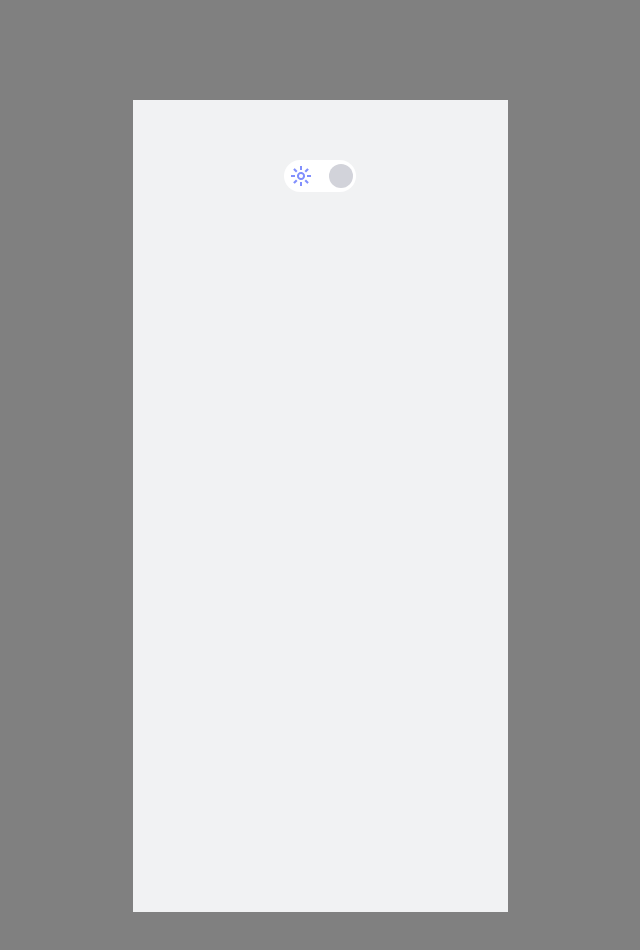
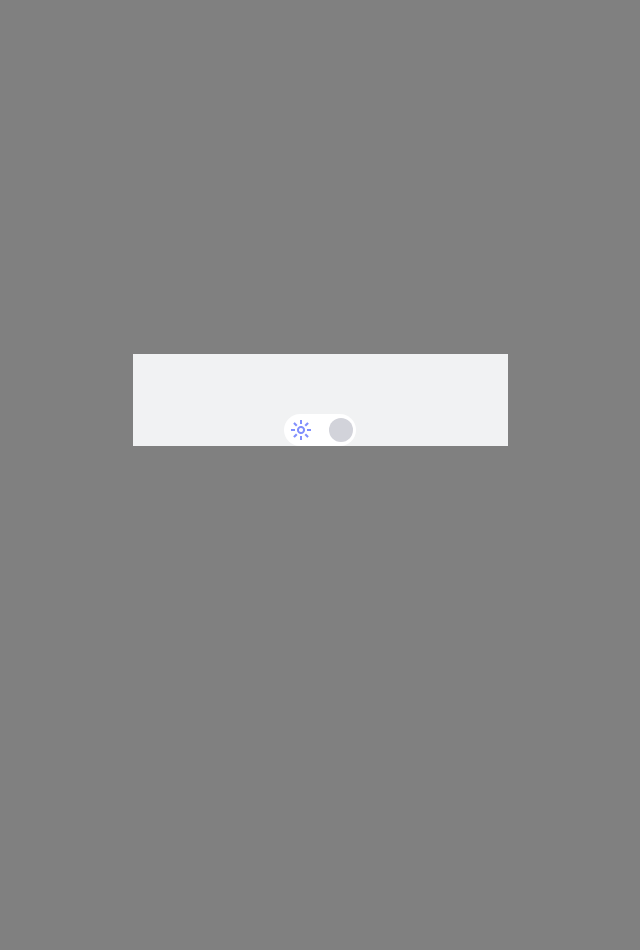
Before and after one commit to DarynaTorianyk/Calc-Pet-App, a website: page index.html in a window 1280 px wide. Shown: the whole page, without its empty margins (320-960 px from the left). After the commit the page ends 800 px from the top, so only its background shows below. Drawn offline with Linux system fonts and the light colour scheme.

Commit message:
[CPA-4]: Change height of elements and eliminate scrolling on website

```diff
--- a/src/scss/modules/_container.scss
+++ b/src/scss/modules/_container.scss
@@ -1,4 +1,5 @@
 .container {
+    height: 100vh;
     display: flex;
 	flex-direction: row;
 	justify-content: center;
@@ -6,8 +7,8 @@
 
     &__dark-theme-calculator {
         width: 375px;
-        height: 812px;
+        height: auto;
         background: var(--color-container-bg);
-        margin: 100px 60px 100px;
+        margin:  auto;
     }
 }
--- a/src/scss/modules/_switch.scss
+++ b/src/scss/modules/_switch.scss
@@ -4,7 +4,7 @@
     margin: auto;
     width: 72px;
     height: 32px;
-    top: 60px;
+    margin-top: 60px;
 
     &__input {display: none;}
 }
```
Also changed, not shown: src/css/index.css.
